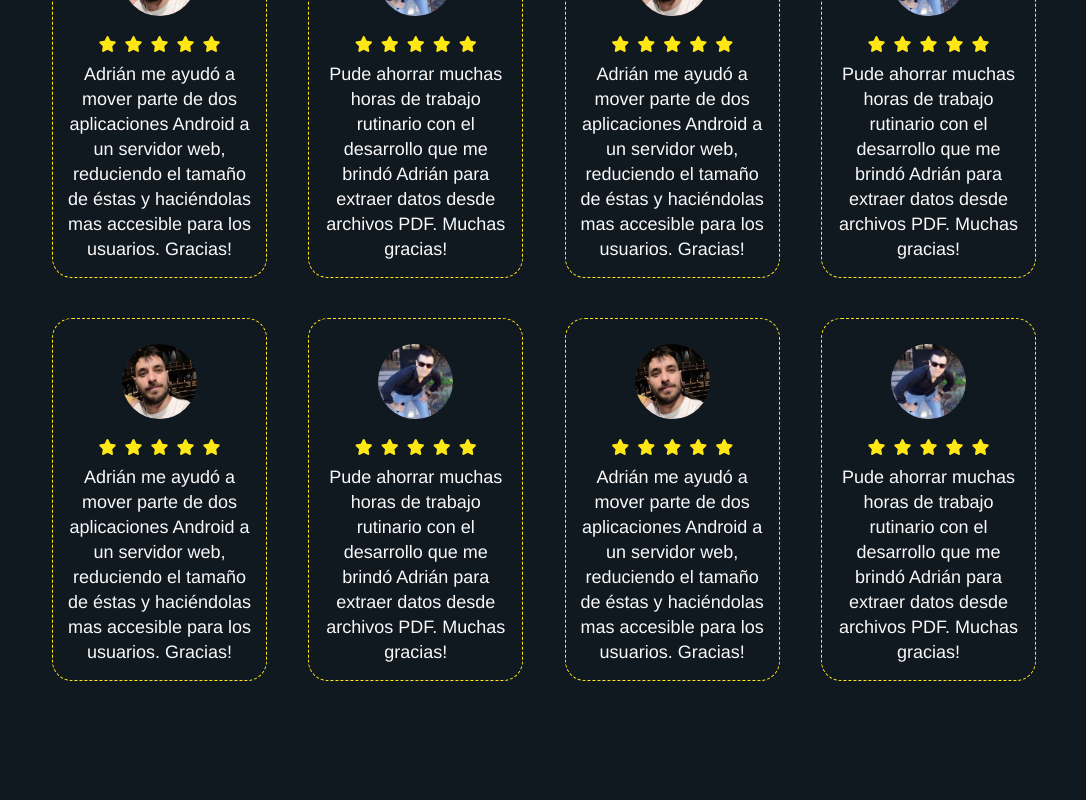
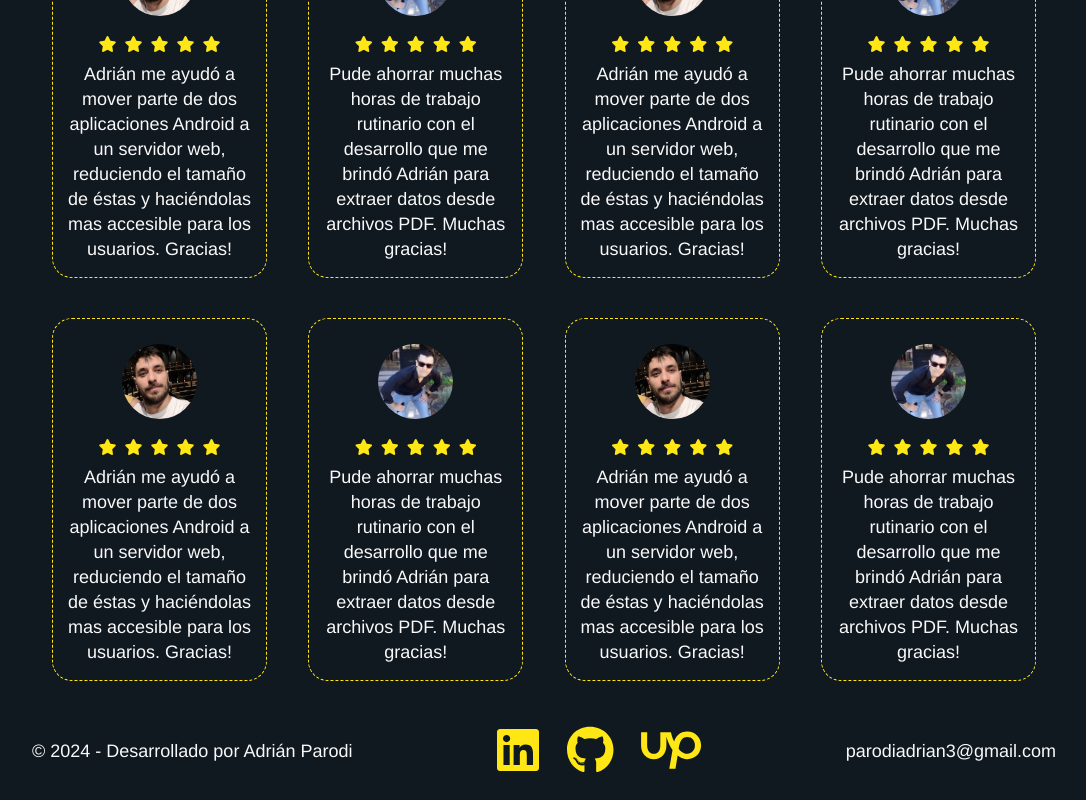
Before and after one commit to AdrianParodi/html-portfolio-react, a React (Vite) app: page / in a window 1280 px wide. Shown: the part 3744-4544 px from the top of the page, without its empty margins (96-1182 px from the left). Before the commit the page ends 4445 px from the top, so only its background shows below. Built offline with nearby package versions, Linux system fonts and the light colour scheme.

Commit message:
Seccion footer formateada con Chakra. Ademas, la conexion hacia afuera hacia paginas web fue verificada para todos los links

```diff
--- a/src/Component/Footer/Footer.jsx
+++ b/src/Component/Footer/Footer.jsx
@@ -1,33 +1,34 @@
-// import './Footer.css'
 import {FontAwesomeIcon} from '@fortawesome/react-fontawesome';
-
+import { faLinkedin, faGithub, faUpwork } from '@fortawesome/free-brands-svg-icons';
+import {Flex, Text, Link} from '@chakra-ui/react'
+import {colors} from '../../themes/themes.js'
 
 const Footer=()=>{
     return(
-        <section className="footer-section">
-            <div>
-            <p>© 2024 - Desarrollado por Adrian Parodi</p>
-            </div>
+        <Flex as='section' className="footer-section" justifyContent='space-between' alignItems='center' my='25px'>
+            <Flex>
+            <Text as='p'>© 2024 - Desarrollado por Adrián Parodi</Text>
+            </Flex>
 
-            <div className="div-iconos">
-            <a href="https://www.linkedin.com/in/adrian-parodi/" target="_blank">
-                <i className="fa-brands fa-linkedin footer-icons"></i>
-            </a>
+            <Flex className="div-iconos" justifyContent='space-between'  width='20%'>
+                <Link href="https://www.linkedin.com/in/adrian-parodi/" target="_blank">
+                    <FontAwesomeIcon icon={faLinkedin} color={colors.color3} size='3x'/>
+                </Link>
 
-            <a href="https://github.com/Adrieto" target="_blank">
-                <i className="fa-brands fa-github footer-icons"></i>
-            </a>
+                <Link href="https://github.com/Adrieto" target="_blank">
+                    <FontAwesomeIcon icon={faGithub} color={colors.color3} size='3x'/>
+                </Link>
 
 
-            <a href="https://www.upwork.com/freelancers/~01dacc95db22177ffa?viewMode=1" target="_blank">
-                <i className="fa-brands fa-upwork footer-icons"></i>
-            </a>
-            </div>
+                <Link href="https://www.upwork.com/freelancers/~01dacc95db22177ffa?viewMode=1" target="_blank">
+                    <FontAwesomeIcon icon={faUpwork} color={colors.color3} size='3x'/>
+                </Link>
+            </Flex>
 
-            <div>
-            <p>parodiadrian3@gmail.com</p>
-            </div>
-        </section>
+            <Flex>
+            <Text>parodiadrian3@gmail.com</Text>
+            </Flex>
+        </Flex>
     )
 }
 
--- a/src/Component/Proyectos/Proyectos.jsx
+++ b/src/Component/Proyectos/Proyectos.jsx
@@ -5,11 +5,11 @@ import {colors} from '../../themes/themes.js'
 
 const Proyectos=()=>{
     const tarjetasProyectos = [
-        {key:1, titulo:"Backend de aplicaciones" , descripcion: <Text color={colors.color1} lineHeight='25px'>Desarrollo de funcionalidades para las aplicaciones <Link to="https://play.google.com/store/search?q=simulador%20gps&c=apps&hl=en_US&gl=US" target="_blank" color={colors.color1} fontWeight='bold'>Simulador GPS</Link> y <Link to="https://play.google.com/store/apps/details?id=com.tweetdownloader&hl=en_US&gl=US" target="_blank" color={colors.color1} fontWeight='bold'>Tweet Downloader</Link>.</Text>},
+        {key:1, titulo:"Backend de aplicaciones" , descripcion: <Text color={colors.color1} lineHeight='25px'>Desarrollo de funcionalidades para las aplicaciones <Link href="https://play.google.com/store/search?q=simulador%20gps&c=apps&hl=en_US&gl=US" target="_blank" color={colors.color1} fontWeight='bold'>Simulador GPS</Link> y <Link href="https://play.google.com/store/apps/details?id=com.tweetdownloader&hl=en_US&gl=US" target="_blank" color={colors.color1} fontWeight='bold'>Tweet Downloader</Link>.</Text>},
 
-        {key:2, titulo:"ReactorD" , descripcion: <Text color={colors.color1} lineHeight='25px'>Colaborador principal en el desarrollo del  paquete <Link to="https://github.com/SalvadorBrandolin/reactord" target="_blank" color={colors.color1} fontWeight='bold'>ReactorD</Link> para el diseño de reactores en Python.</Text>},
+        {key:2, titulo:"ReactorD" , descripcion: <Text color={colors.color1} lineHeight='25px'>Colaborador principal en el desarrollo del  paquete <Link href="https://github.com/SalvadorBrandolin/reactord" target="_blank" color={colors.color1} fontWeight='bold'>ReactorD</Link> para el diseño de reactores en Python.</Text>},
 
-        {key:3, titulo:"Diseño web", descripcion: <Text color={colors.color1} lineHeight='25px'>Landing Pages. Aquí puedes ver un ejemplo: <Link to="https://adrieto.github.io/image-based-web-project/" target="_blank" color={colors.color1} fontWeight='bold'><br/> Ver Landing Page</Link></Text>}
+        {key:3, titulo:"Diseño web", descripcion: <Text color={colors.color1} lineHeight='25px'>Landing Pages. Aquí puedes ver un ejemplo: <Link href="https://adrieto.github.io/image-based-web-project/" target="_blank" color={colors.color1} fontWeight='bold'><br/> Ver Landing Page</Link></Text>}
     ]
 
     return(
--- a/src/main.jsx
+++ b/src/main.jsx
@@ -12,13 +12,13 @@ import Header from './Component/Header/Header.jsx'
 import Hero from './Component/Hero/Hero.jsx'
 import SobreMi from './Component/SobreMi/SobreMi.jsx'
 
-// import Footer from './Component/Footer/Footer.jsx'
 
 import Habilidades from './Component/Habilidades/Habilidades.jsx'
 import Proyectos from './Component/Proyectos/Proyectos.jsx'
 import Servicios from './Component/Servicios/Servicios.jsx'
 import Testimonios from './Component/Testimonios/Testimonios.jsx'
 // import Contacto from './Component/Contacto/Contacto.jsx'
+import Footer from './Component/Footer/Footer.jsx'
 
 ReactDOM.createRoot(document.getElementById('root')).render(
   <ChakraProvider theme={theme}>
@@ -30,8 +30,8 @@ ReactDOM.createRoot(document.getElementById('root')).render(
         <Proyectos/>
         <Servicios/>
         <Testimonios/>
-        {/*<Contacto/>
-        <Footer/> */}
+        {/* <Contacto/> */}
+        <Footer/>
     </main>
   </ChakraProvider>
 )
```
